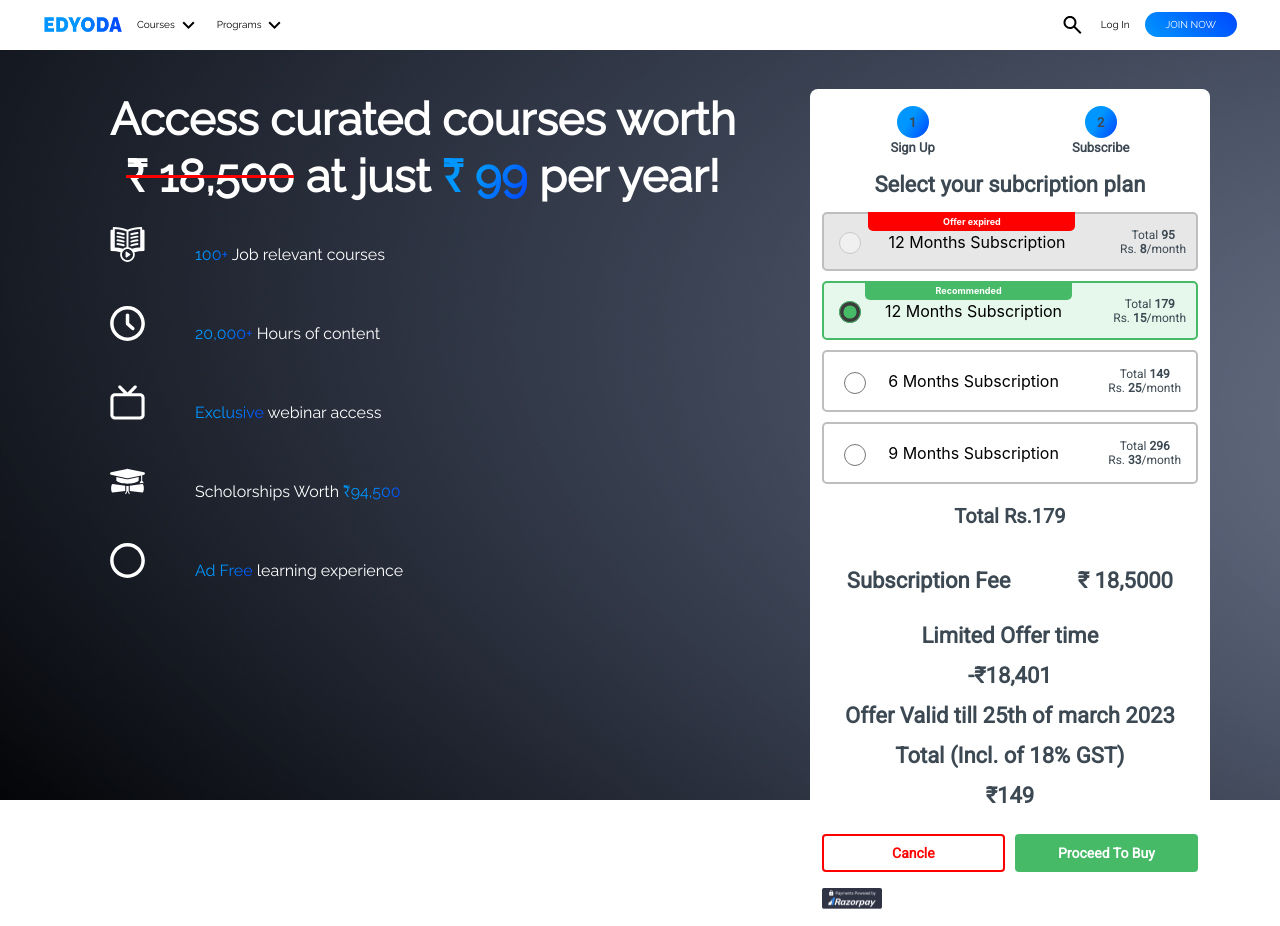
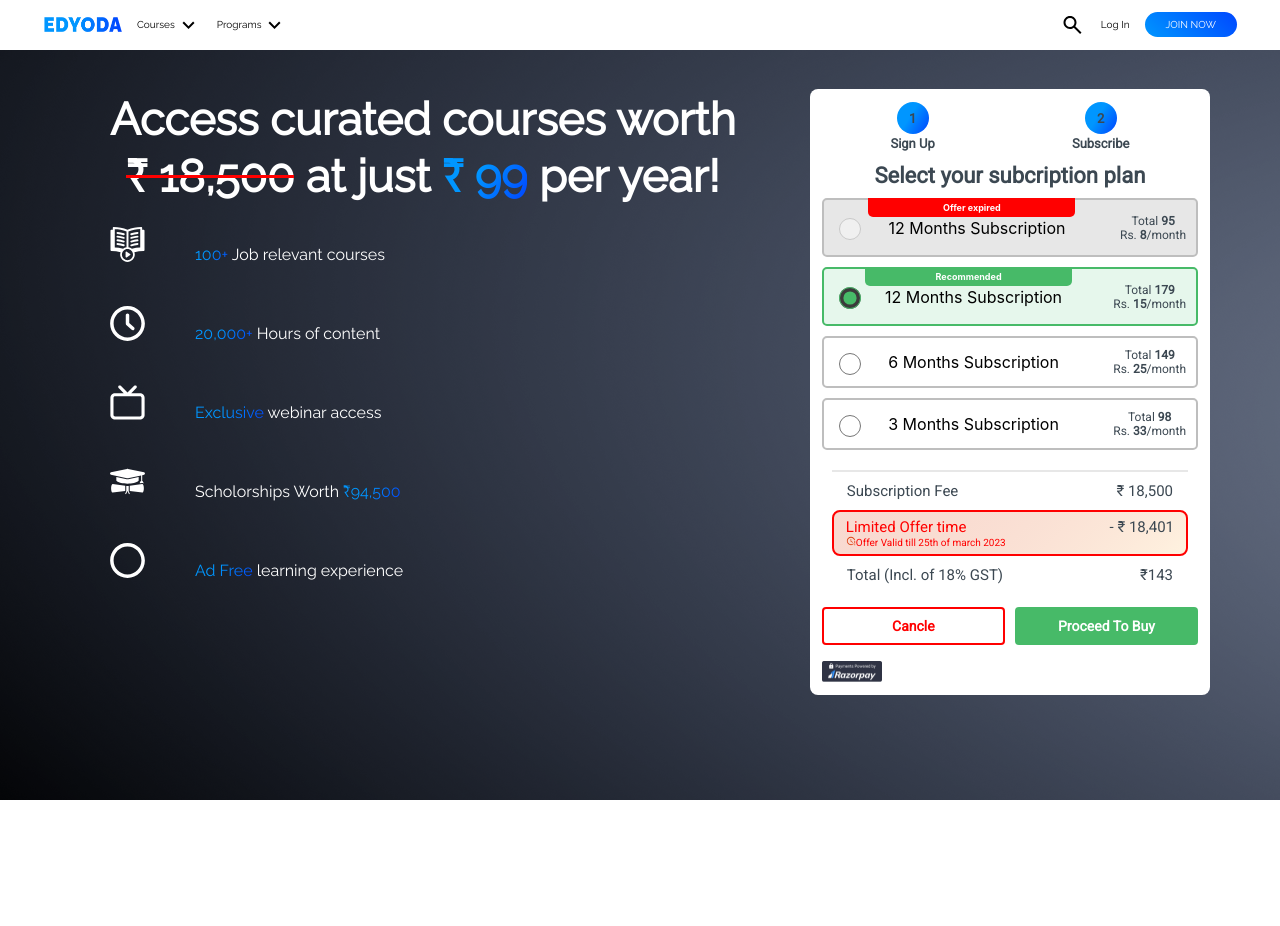
Before and after one commit to omkar342/Edyoda-Payment-Page, a React (Create React App) app: page / in a window 1280 px wide. After the commit the page ends 800 px from the top, so only its background shows below. Built offline with nearby package versions, Linux system fonts and the light colour scheme.

Commit message:
Subscription container is done.

```diff
--- a/src/Button Components/Subscription Buttons/SubscriptionButtons.css
+++ b/src/Button Components/Subscription Buttons/SubscriptionButton.css
@@ -23,7 +23,7 @@
   border: 2px solid #bebebe;
   border-radius: 5px;
   color: #000;
-  padding: 15px;
+  padding: 10px;
   width: 100%;
   cursor: pointer;
   transition: background-color 0.2s, border 0.2s, color 0.2s;
--- /dev/null
+++ b/src/Button Components/Subscription Buttons/SubscriptionButton.js
@@ -0,0 +1,59 @@
+import React, { useState } from "react";
+import "./SubscriptionButton.css";
+
+const SubscriptionButtons = (props) => {
+  const handleOptionChange = (month) => {
+    props.setTotalFee(props.fee * props.months - 1);
+    props.setSelectedMonth(month);
+  };
+
+  return (
+    <div className="subscription-buttons-container">
+      <label
+        key={props.months}
+        className={`subscription-button  ${
+          props.selectedMonth === props.months && !props.disabled
+            ? "selected"
+            : ""
+        } ${props.disabled ? "disabled" : ""} ${
+          props.recommended || props.disabled
+            ? "recommended-subscription-button"
+            : ""
+        }`}
+      >
+        <input
+          type="radio"
+          name="subscription"
+          value={props.months}
+          checked={props.selectedMonth === props.months}
+          onChange={() => handleOptionChange(props.months)}
+          disabled={props.disabled}
+        />
+        <div
+          className={`subscription-button-content ${
+            props.recommended ? "recommended" : ""
+          }`}
+        >
+          {props.recommended && (
+            <span className="recommended-tag">Recommended</span>
+          )}
+          {props.disabled && <span className="expired-tag">Offer expired</span>}
+          <span className="months">{props.months} Months Subscription</span>
+        </div>
+        <div className="total_fees">
+          <p className="fee">
+            Total{" "}
+            <span style={{ fontWeight: "bold" }}>
+              {props.fee * props.months - 1}
+            </span>
+          </p>
+          <p className="fee">
+            Rs. <span style={{ fontWeight: "bold" }}>{props.fee}</span>/month
+          </p>
+        </div>
+      </label>
+    </div>
+  );
+};
+
+export default SubscriptionButtons;
--- a/src/Button Components/Subscription Buttons/SubscriptionButtons.js
+++ /dev/null
@@ -1,74 +0,0 @@
-import React, { useState } from "react";
-import "./SubscriptionButtons.css";
-
-const options = [
-  { months: 12, fee: 8, recommended: false, disabled: true },
-  { months: 12, fee: 15, recommended: true, disabled: false },
-  { months: 6, fee: 25, recommended: false, disabled: false },
-  { months: 9, fee: 33, recommended: false, disabled: false },
-];
-
-const SubscriptionButtons = () => {
-  const [selectedOption, setSelectedOption] = useState(options[1]);
-
-  const handleOptionChange = (option) => {
-    setSelectedOption(option);
-  };
-
-  return (
-    <div className="subscription-buttons-container">
-      {options.map((option) => (
-        <label
-          key={option.months}
-          className={`subscription-button  ${
-            selectedOption.months === option.months && !option.disabled
-              ? "selected"
-              : ""
-          } ${option.disabled ? "disabled" : ""} ${
-            option.recommended || option.disabled
-              ? "recommended-subscription-button"
-              : ""
-          }`}
-        >
-          <input
-            type="radio"
-            name="subscription"
-            value={option.months}
-            checked={selectedOption.months === option.months}
-            onChange={() => handleOptionChange(option)}
-            disabled={option.disabled}
-          />
-          <div
-            className={`subscription-button-content ${
-              option.recommended ? "recommended" : ""
-            }`}
-          >
-            {option.recommended && (
-              <span className="recommended-tag">Recommended</span>
-            )}
-            {option.disabled && (
-              <span className="expired-tag">Offer expired</span>
-            )}
-            <span className="months">{option.months} Months Subscription</span>
-          </div>
-          <div className="total_fees">
-            <p className="fee">
-              Total{" "}
-              <span style={{ fontWeight: "bold" }}>
-                {option.fee * option.months - 1}
-              </span>
-            </p>
-            <p className="fee">
-              Rs. <span style={{ fontWeight: "bold" }}>{option.fee}</span>/month
-            </p>
-          </div>
-        </label>
-      ))}
-      <div className="pricing">
-        <p>Total Rs.{selectedOption.fee * selectedOption.months - 1}</p>
-      </div>
-    </div>
-  );
-};
-
-export default SubscriptionButtons;
--- a/src/Container Components/Payment Container Components/CheckoutContainer.js
+++ b/src/Container Components/Payment Container Components/CheckoutContainer.js
@@ -1,22 +1,30 @@
 import React from "react";
+import { ErrorClockIcon } from "../../Icons/Icons.js";
 
-const CheckoutContainer = () => {
+const CheckoutContainer = (props) => {
   return (
     <div className="checkout_container">
       <div className="total_fee">
         <p>Subscription Fee</p>
-        <p>₹ 18,5000</p>
+        <p>₹ 18,500</p>
       </div>
       <div className="offer_container">
         <div className="discount">
           <p>Limited Offer time</p>
-          <p>-₹18,401</p>
+
+          <p style={{ fontSize: "10px" }}>
+            {" "}
+            <ErrorClockIcon></ErrorClockIcon>
+            Offer Valid till 25th of march 2023
+          </p>
         </div>
-        <p>Offer Valid till 25th of march 2023</p>
+        <div>
+          <p>- ₹ 18,401</p>
+        </div>
       </div>
       <div className="final_fee">
         <p>Total (Incl. of 18% GST)</p>
-        <p>₹149</p>
+        <p>₹{props.totalFee}</p>
       </div>
     </div>
   );
--- a/src/Container Components/Payment Container Components/PaymentContainer.css
+++ b/src/Container Components/Payment Container Components/PaymentContainer.css
@@ -5,7 +5,7 @@
   width: 33%;
   margin: 0px;
   border-radius: 8px;
-  padding: 17px 12px;
+  padding: 13px 12px;
 }
 
 .stages {
@@ -44,7 +44,7 @@
   font-family: "Roboto", sans-serif;
   font-size: 22px;
   font-weight: bold;
-  margin: 15px 0px;
+  margin: 10px 0px;
 }
 
 .payment_container .razorpay {
@@ -74,7 +74,7 @@
 .utility_buttons .cancle_button {
   border: 2px solid #ff0000;
   background: transparent;
-  margin: 11px 5px 11px 0px;
+  margin: 3px 5px 11px 0px;
   padding: 5px 12px;
 }
 
@@ -94,7 +94,7 @@
 .utility_buttons .proceed_button {
   border: transparent;
   background: #47ba68;
-  margin: 11px 0px 11px 5px;
+  margin: 3px 0px 11px 5px;
   padding: 8px 12px;
 }
 
@@ -107,6 +107,12 @@
 
 .checkout_container {
   margin: 10px;
+  border-top: 2px solid #e7e7e7;
+}
+
+.checkout_container p {
+  font-size: 15px;
+  font-weight: normal;
 }
 
 .total_fee {
@@ -115,3 +121,65 @@
   justify-content: space-between;
   padding: 0px 15px;
 }
+
+.offer_container .discount {
+  display: flex;
+  flex-direction: column;
+  justify-content: space-between;
+  /* padding: 0px 15px;s */
+  text-align: left;
+}
+
+.offer_container .discount p {
+  color: #ff0000;
+  margin: 0px;
+}
+
+.offer_container .discount svg {
+  width: 10px;
+  height: 10px;
+}
+
+.offer_container {
+  display: flex;
+  flex-direction: row;
+  justify-content: space-between;
+  border: 2px solid #ff0000;
+  border-radius: 8px;
+  background: linear-gradient(
+    135deg,
+    rgba(222, 67, 19, 0.2) 0%,
+    rgba(222, 67, 19, 0.2) 0.75%,
+    rgba(222, 67, 19, 0.2) 2.92%,
+    rgba(222, 68, 20, 0.2) 6.37%,
+    rgba(223, 69, 21, 0.2) 10.97%,
+    rgba(223, 72, 22, 0.2) 16.59%,
+    rgba(224, 75, 24, 0.2) 23.1%,
+    rgba(225, 80, 27, 0.2) 30.37%,
+    rgba(227, 86, 31, 0.2) 38.27%,
+    rgba(229, 94, 36, 0.2) 46.66%,
+    rgba(231, 104, 43, 0.2) 55.41%,
+    rgba(235, 117, 51, 0.2) 64.39%,
+    rgba(238, 132, 60, 0.2) 73.47%,
+    rgba(243, 149, 71, 0.2) 82.52%,
+    rgba(248, 169, 84, 0.2) 91.41%,
+    rgba(254, 193, 99, 0.2) 100%
+  );
+  padding: 6px 12px;
+}
+
+.offer_container p {
+  margin: 0;
+}
+
+.offer {
+  font-size: 10px;
+}
+
+.final_fee {
+  display: flex;
+  flex-direction: row;
+  justify-content: space-between;
+  padding: 0px 15px;
+  text-align: left;
+}
--- a/src/Container Components/Payment Container Components/PaymentContainer.js
+++ b/src/Container Components/Payment Container Components/PaymentContainer.js
@@ -1,4 +1,4 @@
-import React from "react";
+import React, { useState } from "react";
 import "./PaymentContainer.css";
 import Stages from "./Stages";
 import RazorpayImage from "./RazorpayImage";
@@ -7,12 +7,19 @@ import SubscriptionButtonContainer from "./SubscriptionButtonContainer";
 import CheckoutContainer from "./CheckoutContainer";
 
 const PaymentContainer = () => {
+  const [totalFee, setTotalFee] = useState(143);
+
+  console.log(totalFee, "total fee");
+
   return (
     <div className="payment_container">
       <Stages />
       <p>Select your subcription plan</p>
-      <SubscriptionButtonContainer />
-      <CheckoutContainer />
+      <SubscriptionButtonContainer
+        totalFee={totalFee}
+        setTotalFee={setTotalFee}
+      />
+      <CheckoutContainer totalFee={totalFee} />
       <UtilityButtons />
       <RazorpayImage />
     </div>
--- a/src/Container Components/Payment Container Components/SubscriptionButtonContainer.js
+++ b/src/Container Components/Payment Container Components/SubscriptionButtonContainer.js
@@ -1,10 +1,46 @@
-import React from "react";
-import SubscriptionButtons from "../../Button Components/Subscription Buttons/SubscriptionButtons";
+import React, { useState } from "react";
+import SubscriptionButton from "../../Button Components/Subscription Buttons/SubscriptionButton";
 
-const SubscriptionButtonContainer = () => {
+const SubscriptionButtonContainer = (props) => {
+  const [selectedMonth, setSelectedMonth] = useState(12);
   return (
     <div className="subscription_button_container">
-      <SubscriptionButtons />
+      <SubscriptionButton
+        months={12}
+        fee={8}
+        recommended={false}
+        disabled={true}
+        setTotalFee={props.setTotalFee}
+        selectedMonth={selectedMonth}
+        setSelectedMonth={setSelectedMonth}
+      />
+      <SubscriptionButton
+        months={12}
+        fee={15}
+        recommended={true}
+        disabled={false}
+        setTotalFee={props.setTotalFee}
+        selectedMonth={selectedMonth}
+        setSelectedMonth={setSelectedMonth}
+      />
+      <SubscriptionButton
+        months={6}
+        fee={25}
+        recommended={false}
+        disabled={false}
+        setTotalFee={props.setTotalFee}
+        selectedMonth={selectedMonth}
+        setSelectedMonth={setSelectedMonth}
+      />
+      <SubscriptionButton
+        months={3}
+        fee={33}
+        recommended={false}
+        disabled={false}
+        setTotalFee={props.setTotalFee}
+        selectedMonth={selectedMonth}
+        setSelectedMonth={setSelectedMonth}
+      />
     </div>
   );
 };
--- a/src/Icons/Icons.js
+++ b/src/Icons/Icons.js
@@ -175,6 +175,23 @@ const BookIcon = () => {
   );
 };
 
+const ErrorClockIcon = () => {
+  return (
+    <svg
+      xmlns="http://www.w3.org/2000/svg"
+      width="24"
+      height="24"
+      viewBox="0 0 24 24"
+      fill="none"
+    >
+      <path
+        d="M11 7V13L16.2 16.1L17 14.9L12.5 12.2V7H11ZM20 12V18H22V12H20ZM20 20V22H22V20H20ZM18 20C16.3 21.3 14.3 22 12 22C6.49998 22 1.99998 17.5 1.99998 12C1.99998 6.5 6.49998 2 12 2C16.8 2 20.9 5.4 21.8 10H19.7C18.8 6.6 15.7 4 12 4C7.59998 4 3.99998 7.6 3.99998 12C3.99998 16.4 7.59998 20 12 20C14.4 20 16.5 18.9 18 17.3V20Z"
+        fill="#DE4313"
+      />
+    </svg>
+  );
+};
+
 export {
   DropIcon,
   SearchIcon,
@@ -183,4 +200,5 @@ export {
   ClockIcon,
   EducationIcon,
   ADSIcon,
+  ErrorClockIcon,
 };
```
